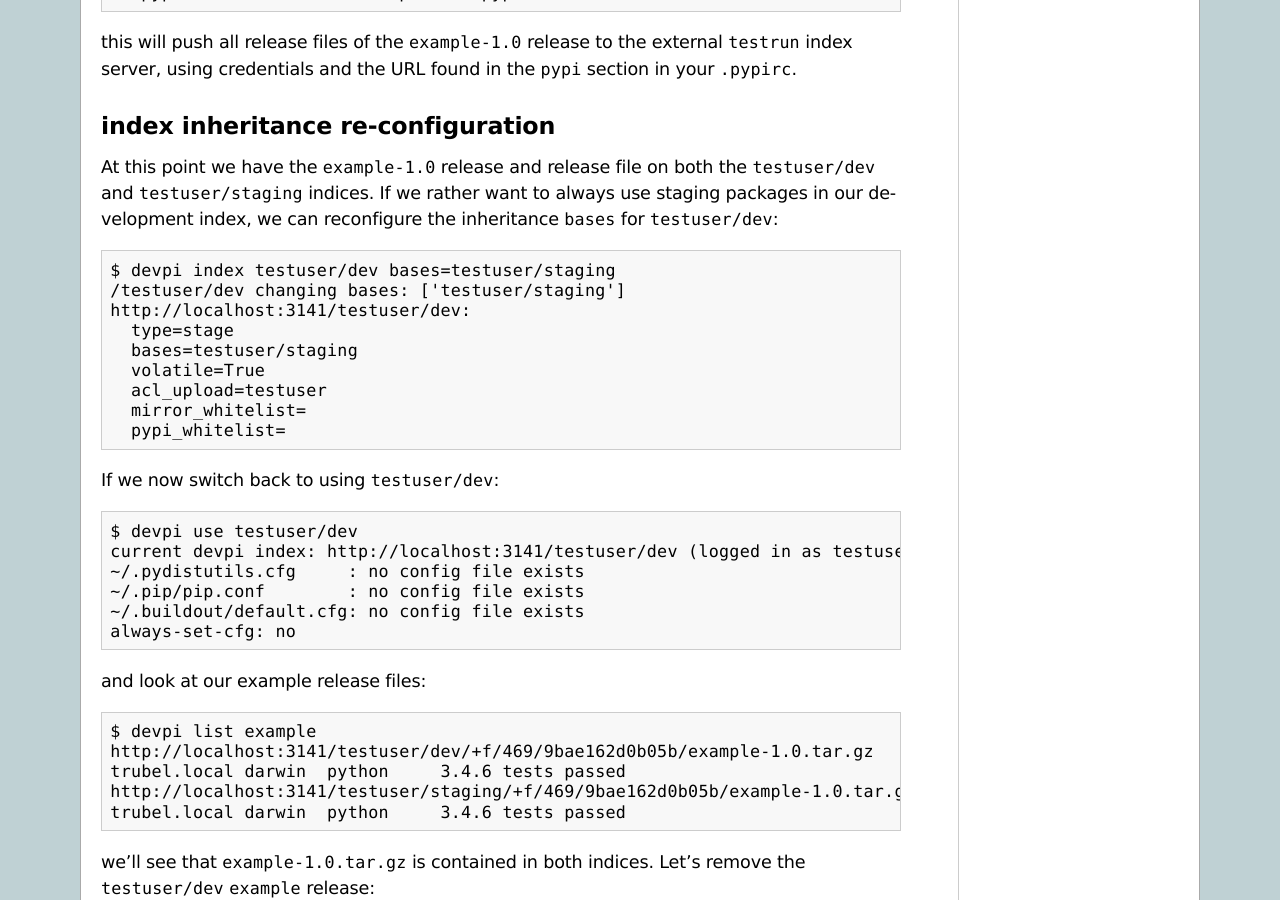
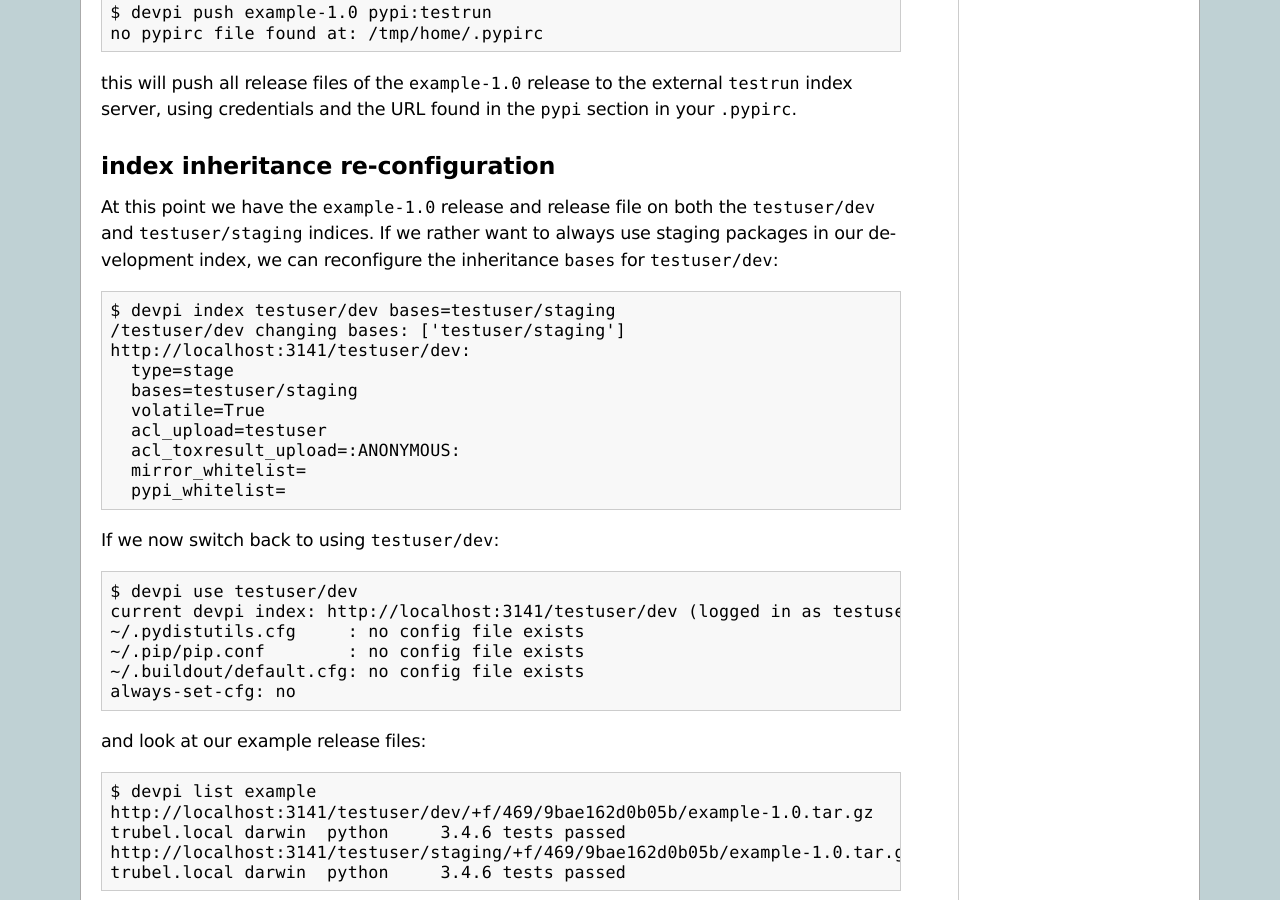
Before and after one commit to devpi/devpi, a Sphinx documentation site: the page built from doc/quickstart-releaseprocess.rst, in a window 1280 px wide and 900 px high, scrolled down 6560 px. Built offline with Sphinx 7.4.7, drawn with Linux system fonts in a browser that asks for light colours; some of the changed text lies outside the part shown.

Commit message:
Add acl_toxresult_upload to command output (via ``make regen``).

```diff
--- a/doc/quickstart-releaseprocess.rst
+++ b/doc/quickstart-releaseprocess.rst
@@ -82,6 +82,7 @@
       bases=root/pypi
       volatile=True
       acl_upload=testuser
+      acl_toxresult_upload=:ANONYMOUS:
       mirror_whitelist=
       pypi_whitelist=
 
@@ -271,6 +272,7 @@
       bases=
       volatile=False
       acl_upload=testuser
+      acl_toxresult_upload=:ANONYMOUS:
       mirror_whitelist=
       pypi_whitelist=
 
@@ -347,6 +349,7 @@
       bases=testuser/staging
       volatile=True
       acl_upload=testuser
+      acl_toxresult_upload=:ANONYMOUS:
       mirror_whitelist=
       pypi_whitelist=
 
--- a/doc/quickstart-server.rst
+++ b/doc/quickstart-server.rst
@@ -328,6 +328,7 @@
       bases=root/pypi
       volatile=True
       acl_upload=alice
+      acl_toxresult_upload=:ANONYMOUS:
       mirror_whitelist=
       pypi_whitelist=
 
```
